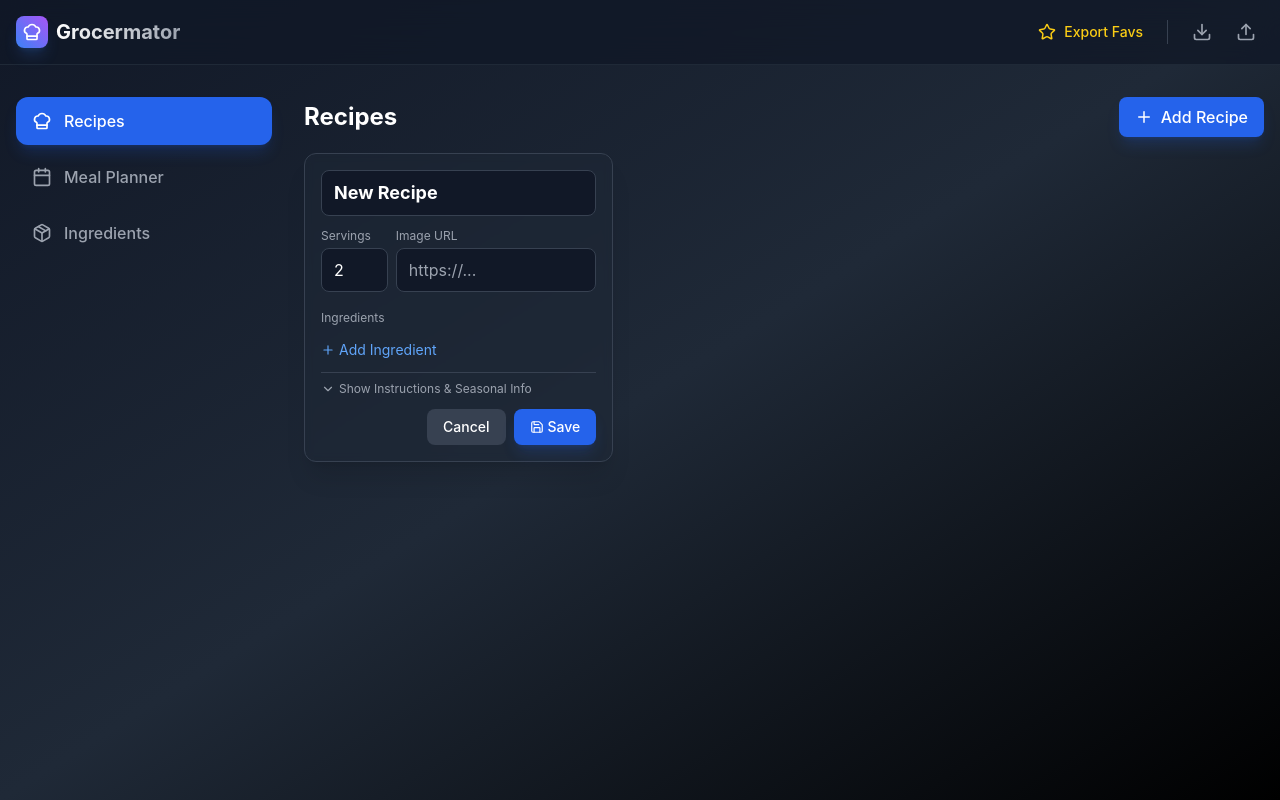
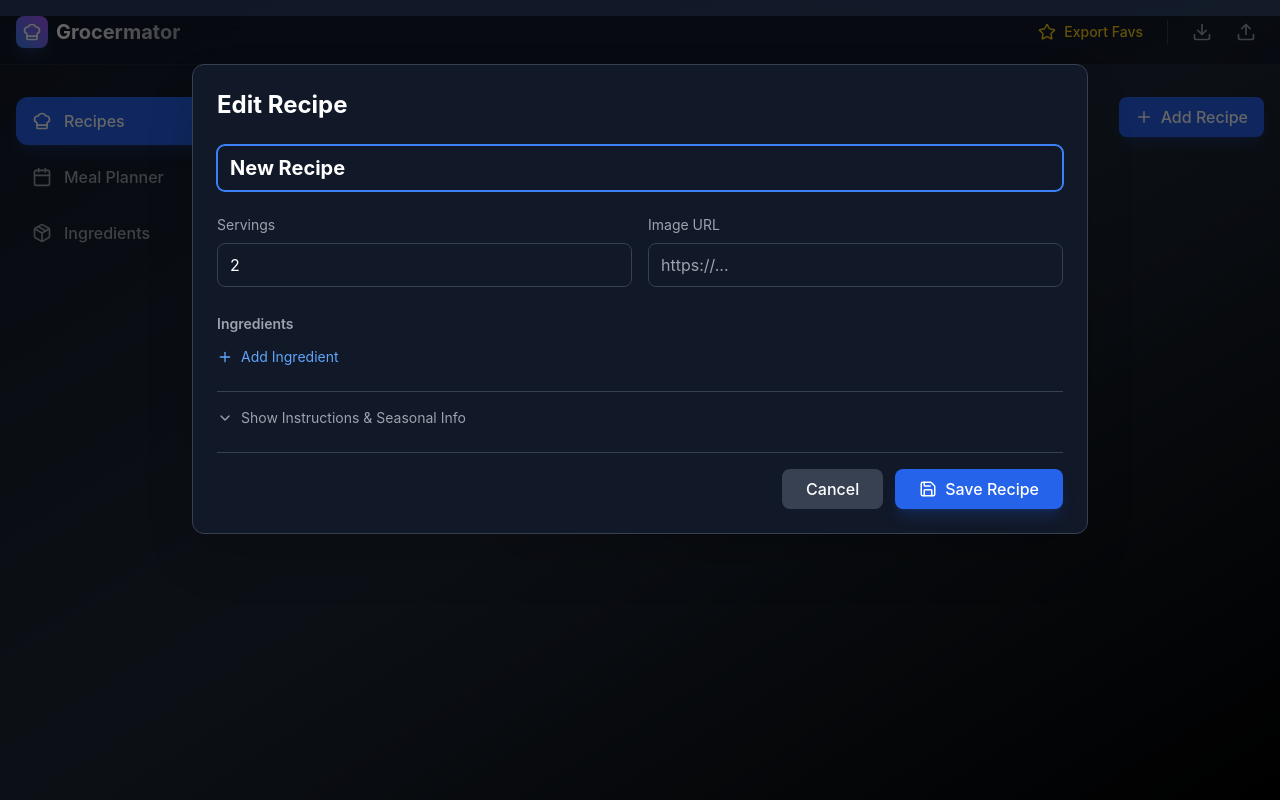
Before and after one commit to jricardo27/grocermator, a React (Vite) app: page / in a window 1280 px wide. Both pictures are taken after a click on the button "Add Recipe". Built offline with nearby package versions, Linux system fonts and the light colour scheme.

Commit message:
Phase 4.7: Improved recipe edit UI with full-screen modal

```diff
--- a/src/components/RecipeList.tsx
+++ b/src/components/RecipeList.tsx
@@ -51,15 +51,6 @@ export const RecipeList: React.FC = () => {
             <div className="grid gap-4 md:grid-cols-2 lg:grid-cols-3">
                 {recipes.map(recipe => (
                     <div key={recipe.id} className="card p-4 relative group">
-                        {isEditing === recipe.id && editForm ? (
-                            <RecipeForm
-                                recipe={editForm}
-                                onChange={setEditForm}
-                                onSave={saveEdit}
-                                onCancel={cancelEdit}
-                            />
-                        ) : (
-                            <>
                         <div className="flex justify-between items-start mb-2">
                             <div>
                                 <h3 className="text-xl font-semibold">{recipe.name}</h3>
@@ -105,8 +96,6 @@ export const RecipeList: React.FC = () => {
                             )}
                             {recipe.ingredients.length === 0 && <li>No ingredients</li>}
                         </ul>
-                            </>
-                        )}
                     </div>
                 ))}
                 {recipes.length === 0 && (
@@ -115,6 +104,16 @@ export const RecipeList: React.FC = () => {
                     </div>
                 )}
             </div>
+
+            {/* Recipe Edit Modal */}
+            {isEditing && editForm && (
+                <RecipeForm
+                    recipe={editForm}
+                    onChange={setEditForm}
+                    onSave={saveEdit}
+                    onCancel={cancelEdit}
+                />
+            )}
         </div>
     );
 };
@@ -199,17 +198,22 @@ const RecipeForm: React.FC<RecipeFormProps> = ({ recipe, onChange, onSave, onCan
     };
 
     return (
-        <div className="space-y-3">
+        <div className="fixed inset-0 bg-black/60 flex items-start justify-center z-[100] overflow-y-auto p-4">
+            <div className="card w-full max-w-4xl my-8 p-6 bg-gray-900 border border-gray-700 shadow-2xl animate-in fade-in zoom-in-95">
+                <h2 className="text-2xl font-bold mb-6">Edit Recipe</h2>
+
+                <div className="space-y-6">
                     <input
-                className="input w-full font-bold text-lg"
+                        className="input w-full font-bold text-xl"
                         value={recipe.name}
                         onChange={e => onChange({ ...recipe, name: e.target.value })}
                         placeholder="Recipe Name"
+                        autoFocus
                     />
 
-            <div className="flex gap-2">
-                <div className="flex-1">
-                    <label className="text-xs text-gray-400 block mb-1">Servings</label>
+                    <div className="grid md:grid-cols-2 gap-4">
+                        <div>
+                            <label className="text-sm text-gray-400 block mb-2">Servings</label>
                             <input
                                 type="number"
                                 min="1"
@@ -218,17 +222,17 @@ const RecipeForm: React.FC<RecipeFormProps> = ({ recipe, onChange, onSave, onCan
                                 onChange={e => onChange({ ...recipe, servings: parseInt(e.target.value) || 1 })}
                             />
                         </div>
-                <div className="flex-[3]">
-                    <label className="text-xs text-gray-400 block mb-1">Image URL</label>
+                        <div>
+                            <label className="text-sm text-gray-400 block mb-2">Image URL</label>
                             <div className="flex gap-2">
                                 <input
-                            className="input w-full"
+                                    className="input flex-1"
                                     value={recipe.imageUrl || ''}
                                     onChange={e => onChange({ ...recipe, imageUrl: e.target.value })}
                                     placeholder="https://..."
                                 />
                                 {recipe.imageUrl && (
-                            <div className="w-10 h-10 rounded overflow-hidden bg-gray-900 border border-gray-700 flex-shrink-0">
+                                    <div className="w-12 h-12 rounded overflow-hidden bg-gray-900 border border-gray-700 flex-shrink-0">
                                         <img src={recipe.imageUrl} alt="Preview" className="w-full h-full object-cover" />
                                     </div>
                                 )}
@@ -236,22 +240,22 @@ const RecipeForm: React.FC<RecipeFormProps> = ({ recipe, onChange, onSave, onCan
                         </div>
                     </div>
 
-            <div className="space-y-2">
-                <label className="text-xs text-gray-400">Ingredients</label>
+                    <div className="space-y-3">
+                        <label className="text-sm text-gray-400 font-semibold">Ingredients</label>
                         {recipe.ingredients.map((ing, idx) => (
-                    <div key={idx} className="flex gap-2 items-center relative">
+                            <div key={idx} className="flex gap-3 items-center relative">
                                 <input
                                     type="number"
                                     step="any"
-                            className="input w-20"
+                                    className="input w-24"
                                     value={ing.quantity}
                                     onChange={e => updateIngredient(idx, 'quantity', parseFloat(e.target.value) || 0)}
                                     placeholder="Qty"
                                 />
 
-                        <div className="relative w-24">
+                                <div className="relative w-32">
                                     <select
-                                className="input w-full appearance-none pr-6 text-sm"
+                                        className="input w-full appearance-none pr-6"
                                         value={ing.unit}
                                         onChange={e => updateIngredient(idx, 'unit', e.target.value)}
                                     >
@@ -280,7 +284,7 @@ const RecipeForm: React.FC<RecipeFormProps> = ({ recipe, onChange, onSave, onCan
                                             // Delay hiding to allow click
                                             setTimeout(() => setActiveSearchIndex(null), 200);
                                         }}
-                                placeholder="Ingredient"
+                                        placeholder="Ingredient name"
                                     />
 
                                     {/* Autocomplete Dropdown */}
@@ -311,41 +315,41 @@ const RecipeForm: React.FC<RecipeFormProps> = ({ recipe, onChange, onSave, onCan
                                     )}
                                 </div>
 
-                        <button onClick={() => removeIngredient(idx)} className="text-red-400 hover:text-red-300">
-                            <X size={16} />
+                                <button onClick={() => removeIngredient(idx)} className="text-red-400 hover:text-red-300 p-2">
+                                    <X size={18} />
                                 </button>
                             </div>
                         ))}
+
+                        <button onClick={addRecipeIngredient} className="text-sm text-blue-400 hover:text-blue-300 flex items-center gap-2 mt-2">
+                            <Plus size={16} /> Add Ingredient
+                        </button>
                     </div>
 
-            <button onClick={addRecipeIngredient} className="text-sm text-blue-400 hover:text-blue-300 flex items-center gap-1">
-                <Plus size={14} /> Add Ingredient
-            </button>
-
-            <div className="border-t border-gray-700 pt-2">
+                    <div className="border-t border-gray-700 pt-4">
                         <button
                             onClick={() => setShowAdvanced(!showAdvanced)}
-                    className="text-xs text-gray-400 flex items-center gap-1 hover:text-white"
+                            className="text-sm text-gray-400 flex items-center gap-2 hover:text-white"
                         >
-                    {showAdvanced ? <ChevronUp size={14} /> : <ChevronDown size={14} />}
+                            {showAdvanced ? <ChevronUp size={16} /> : <ChevronDown size={16} />}
                             {showAdvanced ? 'Hide Details' : 'Show Instructions & Seasonal Info'}
                         </button>
 
                         {showAdvanced && (
-                    <div className="space-y-3 mt-3 animate-in fade-in slide-in-from-top-2">
+                            <div className="space-y-4 mt-4 animate-in fade-in slide-in-from-top-2">
                                 <div>
-                            <label className="text-xs text-gray-400 block mb-1">Instructions</label>
+                                    <label className="text-sm text-gray-400 block mb-2">Instructions</label>
                                     <textarea
-                                className="input w-full h-24 text-sm"
+                                        className="input w-full h-32 text-sm"
                                         value={recipe.instructions || ''}
                                         onChange={e => onChange({ ...recipe, instructions: e.target.value })}
-                                placeholder="Step 1..."
+                                        placeholder="Step 1: ..."
                                     />
                                 </div>
 
                                 <div>
-                            <label className="text-xs text-gray-400 block mb-1">Seasonal Availability</label>
-                            <div className="flex gap-2">
+                                    <label className="text-sm text-gray-400 block mb-2">Seasonal Availability</label>
+                                    <div className="flex gap-2 flex-wrap">
                                         {(['spring', 'summer', 'fall', 'winter'] as const).map(season => {
                                             const isSelected = recipe.seasonal?.type === 'season' && recipe.seasonal.seasons?.includes(season);
                                             return (
@@ -362,7 +366,7 @@ const RecipeForm: React.FC<RecipeFormProps> = ({ recipe, onChange, onSave, onCan
                                                             seasonal: newSeasons.length > 0 ? { type: 'season', seasons: newSeasons } : undefined
                                                         });
                                                     }}
-                                            className={`px-3 py-1 rounded-full text-xs border transition-colors ${isSelected
+                                                    className={`px-4 py-2 rounded-full text-sm border transition-colors ${isSelected
                                                         ? 'bg-blue-600 border-blue-600 text-white'
                                                         : 'border-gray-600 text-gray-400 hover:border-gray-400'
                                                         }`}
@@ -377,16 +381,18 @@ const RecipeForm: React.FC<RecipeFormProps> = ({ recipe, onChange, onSave, onCan
                         )}
                     </div>
 
-            <div className="flex justify-end gap-2 mt-4">
-                <button onClick={onCancel} className="btn-secondary text-sm">Cancel</button>
-                <button onClick={onSave} className="btn-primary text-sm flex items-center gap-1">
-                    <Save size={14} /> Save
+                    <div className="flex justify-end gap-3 pt-4 border-t border-gray-700">
+                        <button onClick={onCancel} className="btn-secondary px-6">Cancel</button>
+                        <button onClick={onSave} className="btn-primary px-6 flex items-center gap-2">
+                            <Save size={18} /> Save Recipe
                         </button>
+                    </div>
+                </div>
             </div>
 
             {/* New Ingredient Modal */}
             {showNewIngredientModal && (
-                <div className="fixed inset-0 bg-black/50 flex items-center justify-center z-[100] p-4">
+                <div className="fixed inset-0 bg-black/50 flex items-center justify-center z-[110] p-4">
                     <div className="card p-6 w-full max-w-md bg-gray-900 border border-gray-700 shadow-2xl">
                         <h3 className="text-xl font-bold mb-4">Add New Ingredient</h3>
                         <p className="text-gray-400 mb-4">
```
Lines whose indentation alone changed are shown as unchanged.
